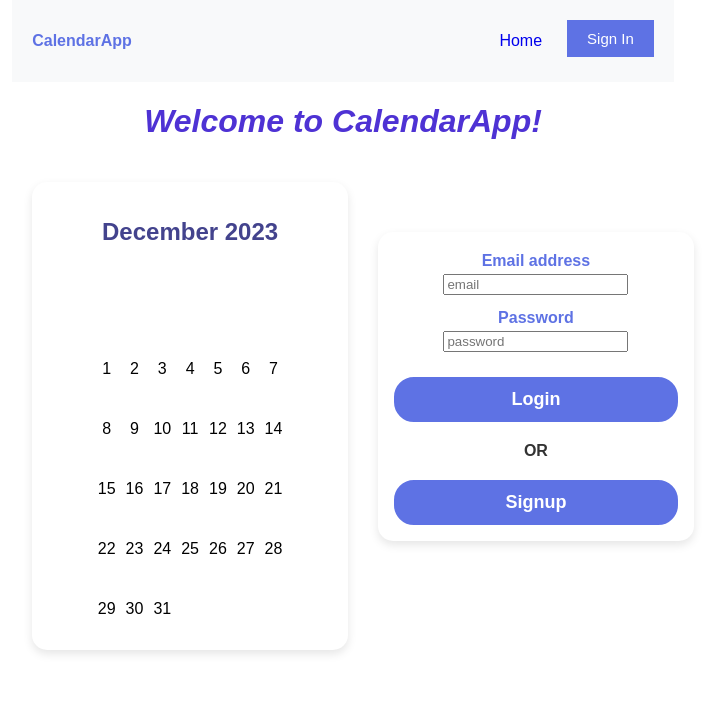
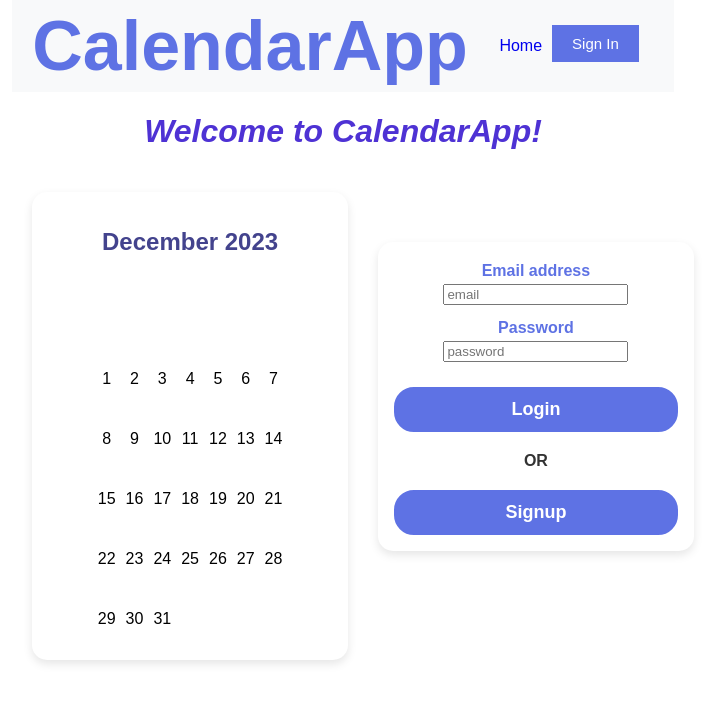
Before and after one commit to SiyaSharma20/my-calendar-app1, a React (Create React App) app: page / in a window 1280 px wide. Shown: the top 702 px of the page, without its empty margins (297-1021 px from the left). Built offline with nearby package versions, Linux system fonts and the light colour scheme; no server answers.

Commit message:
finished

```diff
--- a/src/App.js
+++ b/src/App.js
@@ -15,7 +15,6 @@ import { AppProvider } from './components/AppContext';
 function App() {
   const isUserSignedIn = !!localStorage.getItem('token');
 
-  const isAuth = false;
   const [selectedItem, setSelectedItem] = useState(null);
   // Placeholder
   const itemToEdit = {
@@ -41,10 +40,14 @@ function App() {
           <AppProvider>
             <Routes>
               <Route path="/" element={<Home />} />
+              {isUserSignedIn && (
               <Route path="/additem" element={<AddItem />} />
+              )}
+              {isUserSignedIn && (
               <Route path="/viewitems" element={<ViewItems onEditClick={handleEditClick} />} />
+              )}
               <Route path="/signup" element={<SignupPage />} />
-              <Route path="*" element={<NotFound loggedIn={isAuth} />} />
+              <Route path="*" element={<NotFound loggedIn={isUserSignedIn} />} />
               {isUserSignedIn && (
                 <Route path="/authenticatedview" element={<AuthenticatedView />} />
               )}
--- a/src/components/AddItem.css
+++ b/src/components/AddItem.css
@@ -35,7 +35,7 @@
 }
 /* Style for the form input fields */
 .AddItem input, select {
-  padding: 8px;
+  padding: 12px;
   margin: 0px 7px 12px 7px;
   border: 1px solid #ccc;
   border-radius: 4px;
--- a/src/components/AuthenticatedHeader.css
+++ b/src/components/AuthenticatedHeader.css
@@ -3,21 +3,20 @@ header {
   display: flex;
   justify-content: space-between;
   align-items: center;
-  padding: 10px 20px;
   background-color: #f8f9fa;
 }
 
 .logo {
   font-weight: bold;
   color: #5e72e4; /* Adjust the color to match your branding */
+  font-size: 70px;
 }
 
 .navigation ul {
   list-style: none;
   display: flex;
-  gap: 15px;
-  margin: 0;
-  padding: 0;
+  margin: 10px;
+  padding: 5px;
 }
 
 .navigation li {
--- a/src/components/AuthenticatedHeader.js
+++ b/src/components/AuthenticatedHeader.js
@@ -1,5 +1,5 @@
 import React from 'react';
-import './AuthenticatedHeader.css';
+import './Header.css';
 import { useNavigate } from 'react-router-dom';
 import { Link } from 'react-router-dom';
 
--- a/src/components/EditItem.js
+++ b/src/components/EditItem.js
@@ -67,7 +67,6 @@ const EditItem = ({ itemsList, onEditSubmit, selectedItemId }) => {
         <h2>Edit Item</h2>
         <form onSubmit={handleSubmit}>
           <div>
-            <h3>Edit Item Details</h3>
             <label>
               Item Name
               <input
--- a/src/components/ViewItems.css
+++ b/src/components/ViewItems.css
@@ -1,7 +1,7 @@
 .container {
   display: flex;
   flex-direction: column;
-  align-items: center;
+  align-items: left;
 }
 .content {
   display: flex;
@@ -17,8 +17,22 @@
 }
 .ViewItems h2 {
   color: #5e72e4;
-  text-align: center;
+  text-align: left;
 }
+
+.ViewItems img {
+  max-width: 300px;
+  margin: auto;
+}
+
+.event-list-container li {
+  list-style-type: none;
+}
+
+.event-list-container h2 {
+  margin: auto;
+}
+
 .item button {
   background-color: #5e72e4;
   color: white;
--- a/src/components/ViewItems.js
+++ b/src/components/ViewItems.js
@@ -56,69 +56,39 @@ const ViewItems = () => {
         console.error('Failed to update item. Server returned:', response.status, response.data);
 
       }
-
     } catch (error) {
-
       console.error('Error updating item:', error);
-
     }
-
   };
   const handleDelete = async (itemId) => {
     try {
 
       const response = await axios.delete(`http://localhost:4000/api/events/${itemId}`);
-
-
-
       if (response.status === 200) {
-
         setItems((prevItems) => prevItems.filter(item => item._id !== itemId));
-
         clearSelectedEvent();
-
       } else {
-
         console.error('Failed to delete item. Server returned:', response.status, response.data);
-
       }
-
     } catch (error) {
-
       console.error('Error deleting item:', error);
-
     }
-
   };
-
-
-
   const clearSelectedEvent = () => {
-
     setSelectedEvent(null);
 
   };
 
-
-
   if (error) {
-
     return <div className="error">{error}</div>;
 
   }
-
-
-
   const events = items.map(item => ({
-
     id: item._id,
-
     title: item.itemName,
-
+    describe: item.itemDescription,
     start: new Date(item.selectedDate),
-
     end: new Date(item.selectedDate),
-
   }));
   return (
     <div>
@@ -144,7 +114,8 @@ const ViewItems = () => {
               {items.map((item) => (
                 <li key={item._id} className="item">
                   <h3>{item.itemName}</h3>
-                  <img src={item.itemImage} alt={item.itemName}/>
+                  <h3>{item.itemDescription}</h3>
+                  <img src={item.itemImage} width={100} alt={item.itemName}/>
                   <p><strong>Date:</strong> {moment(item.selectedDate).format('MMMM D, YYYY')}</p>
                   <button onClick={() => handleDelete(item._id)}>Delete</button>
                   <button onClick={() => handleEdit(item._id)}>Edit</button>
```
Also changed, not shown: 1 other file (tests, documents, lock files or other folders).
